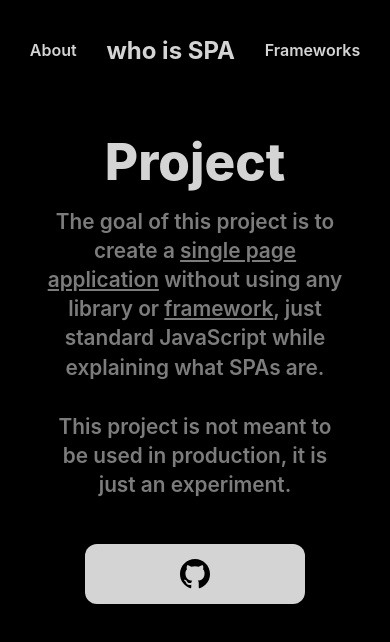
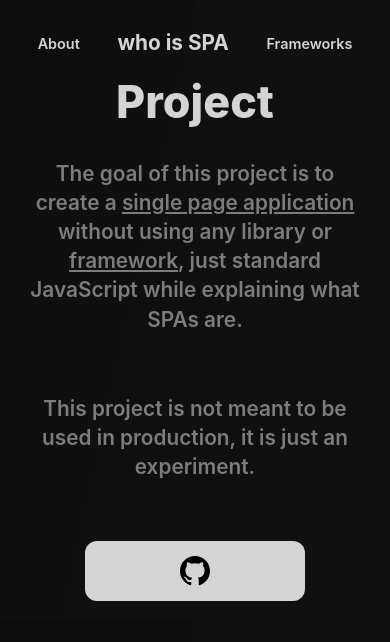
Before and after one commit to germanfndez/who-is-spa, a website built with Vite: page index.html in a window 390 px wide. Built offline with nearby package versions, Linux system fonts and the light colour scheme; a web font is replaced by a local one.

Commit message:
feat: add background gradient and change some of layout

```diff
--- a/assets/main.css
+++ b/assets/main.css
@@ -21,20 +21,31 @@
 
 body {
   font-family: var(--font-family);
-  background-color: var(--colors_black);
+  background: conic-gradient(
+    from 90deg at 50% 0%,
+    #111,
+    50%,
+    rgb(8, 8, 8),
+    #111
+  );
 }
 
-header {
+header > ul {
+  width: 100%;
+  max-width: 1200px;
+
+  margin: 0 auto;
+  padding-top: 30px;
   display: flex;
-  justify-content: center;
+  justify-content: space-evenly;
   align-items: center;
-  height: 100px;
+  list-style: none;
 }
 
 .header-item {
   text-decoration: none;
   color: var(--colors_white);
-  font-size: 1.3rem;
+  font-size: 1rem;
   transition: 0.2s;
 }
 
@@ -43,20 +54,14 @@ header {
   font-weight: bold;
 }
 
-header > ul {
-  display: flex;
-  justify-content: space-evenly;
-  align-items: center;
-  list-style: none;
-  width: 60%;
-}
-
 .general-container {
+  width: 100%;
+  max-width: 1200px;
+  margin: 20px auto;
   display: flex;
   flex-direction: column;
   justify-content: center;
   align-items: center;
-  padding: 30px;
   overflow: hidden;
 }
 
@@ -170,30 +175,25 @@ header > ul {
 }
 
 @media (max-width: 560px) {
-  header > ul {
-    width: 100%;
-  }
-
   .header-item {
-    font-size: 1rem;
+    font-size: 0.9rem;
   }
 
   .header-title {
     font-weight: bold;
-    font-size: 1.5rem;
+    font-size: 1.3rem;
   }
 
   .general-title {
-    font-size: 3.2rem;
+    font-size: 2.8rem;
   }
 
   .general-description {
     font-size: 1.3rem;
-    padding: 15px;
   }
 
   .about-image {
-    width: 400px;
+    width: 300px;
   }
 
   .frameworks-icon {
```
